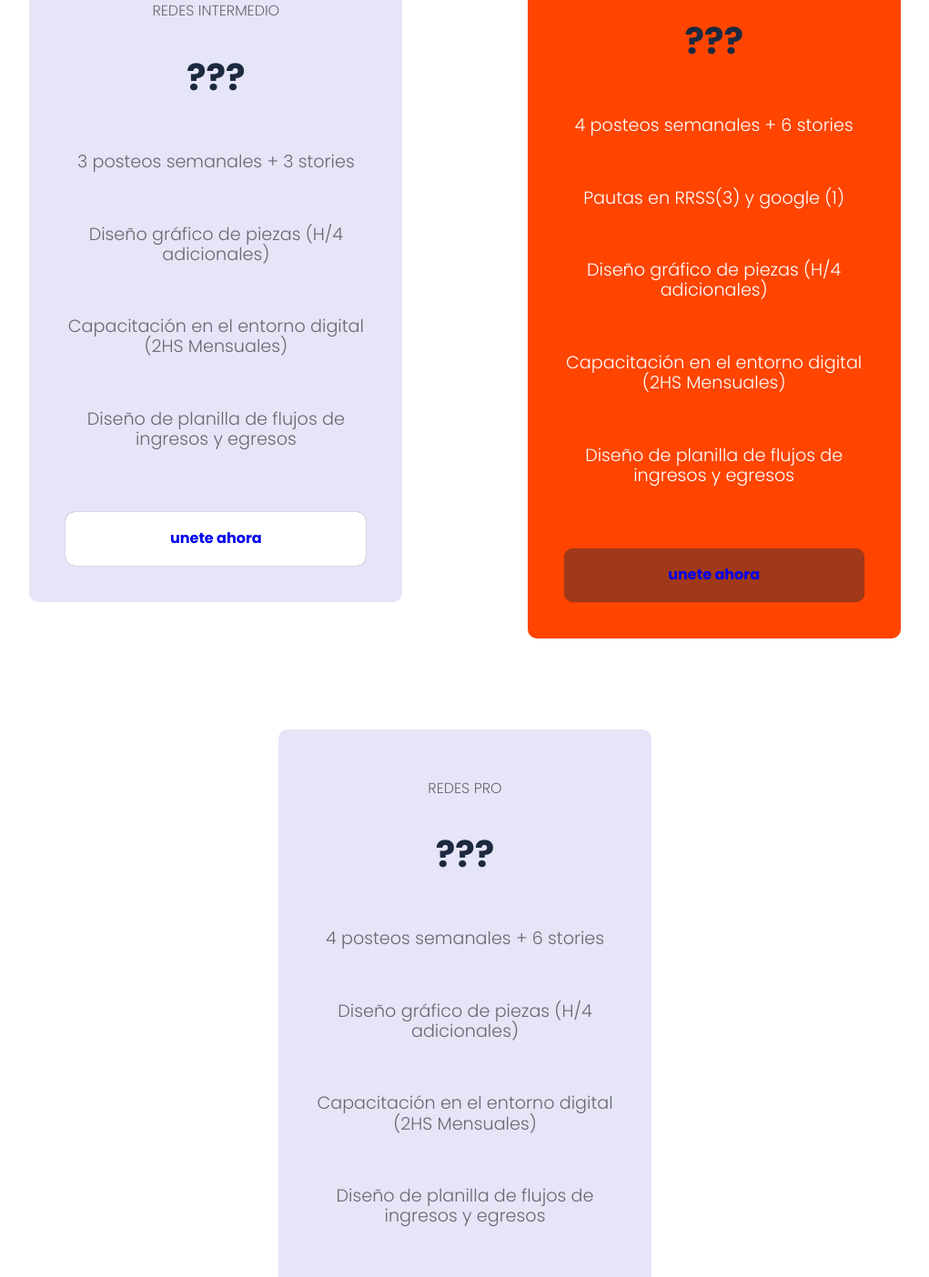
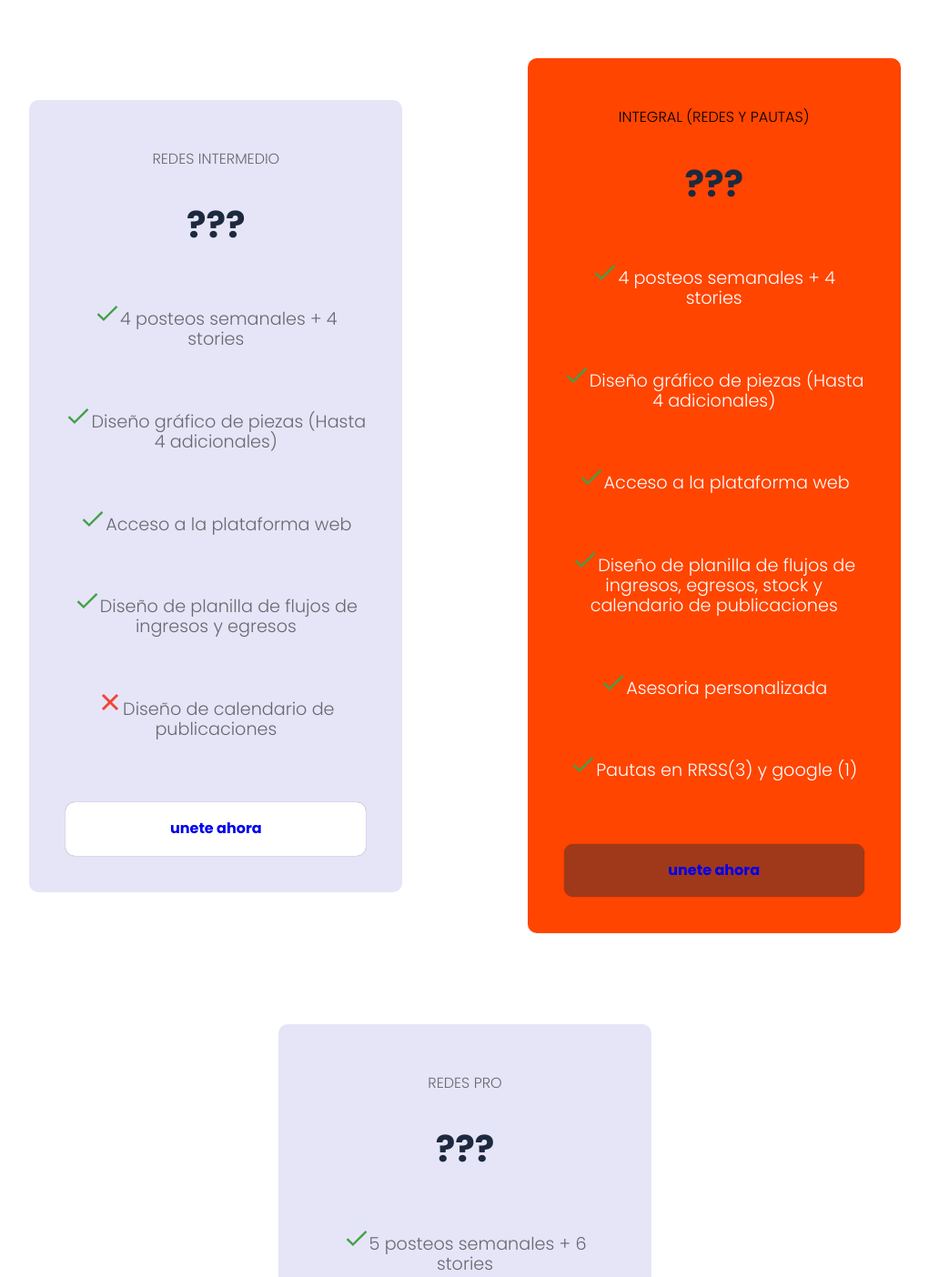
Before and after one commit to AlexHnatiuk969/GINHNAT, a plain HTML site: page index.html in a window 1280 px wide. Shown: the part 3418-4822 px from the top of the page at 91% size, without its empty margins (129-1150 px from the left). Drawn offline with nearby package versions, Linux system fonts and the light colour scheme.

Commit message:
cambios box planes

```diff
--- a/Assets/Css/style.css
+++ b/Assets/Css/style.css
@@ -280,6 +280,11 @@ margin-bottom: 15px;
 
 }
 
+.icon_v{
+    display: inline-block;
+    align-items: center;
+}
+
 .price__cta{
     display: block;
     padding: 20px 0;
--- a/index.html
+++ b/index.html
@@ -117,10 +117,11 @@
           <h3 class="price__price">???</h3>
 
           <div class="price__items">
-            <p class="price__features">2 posteos semanales + 2 stories</p>
-            <p class="price__features">Diseño gráfico de piezas (H/4 adicionales)</p>
-            <p class="price__features">Capacitación en el entorno digital (2HS Mensuales)</p>
-            <p class="price__features">Diseño de planilla de flujos de ingresos y egresos</p>
+            <p class="price__features"> <img class="icon_v" src="./Assets/images/verificación.svg">2 posteos semanales + 2 stories</p>
+            <p class="price__features"> <img class="icon_v" src="./Assets/images/verificación.svg">Diseño gráfico de piezas (Hasta 4 adicionales)</p>
+            <p class="price__features"><img class="icon_v" src="./Assets/images/eliminar.svg">Acceso a la plataforma web</p>
+            <p class="price__features"><img class="icon_v" src="./Assets/images/verificación.svg">Diseño de planilla de flujos de ingresos y egresos</p>
+            <p class="price__features"><img class="icon_v" src="./Assets/images/eliminar.svg">Diseño de calendario de publicaciones</p>
           </div>
 
           <a href="#" class="price__cta">unete ahora</a>
@@ -131,11 +132,13 @@
           <h3 class="price__price">???</h3>
 
           <div class="price__items">
-            <p class="price__features">3 posteos semanales + 3 stories</p>
-            <p class="price__features">Diseño gráfico de piezas (H/4 adicionales)</p>
-            <p class="price__features">Capacitación en el entorno digital (2HS Mensuales)</p>
-            <p class="price__features">Diseño de planilla de flujos de ingresos y egresos</p>
+            <p class="price__features"><img class="icon_v" src="./Assets/images/verificación.svg">4 posteos semanales + 4 stories</p>
+            <p class="price__features"><img class="icon_v" src="./Assets/images/verificación.svg">Diseño gráfico de piezas (Hasta 4 adicionales)</p>
+            <p class="price__features"><img class="icon_v" src="./Assets/images/verificación.svg">Acceso a la plataforma web</p>
+            <p class="price__features"><img class="icon_v" src="./Assets/images/verificación.svg">Diseño de planilla de flujos de ingresos y egresos</p>
+            <p class="price__features"><img class="icon_v" src="./Assets/images/eliminar.svg">Diseño de calendario de publicaciones</p>
           </div>
+
 
           <a href="#" class="price__cta">unete ahora</a>
         </div>
@@ -145,11 +148,12 @@
           <h3 class="price__price">???</h3>
 
           <div class="price__items">
-            <p class="price__features">4 posteos semanales + 6 stories</p>
-            <p class="price__features">Pautas en RRSS(3) y google (1)</p>
-            <p class="price__features">Diseño gráfico de piezas (H/4 adicionales)</p>
-            <p class="price__features">Capacitación en el entorno digital (2HS Mensuales)</p>
-            <p class="price__features">Diseño de planilla de flujos de ingresos y egresos</p>
+            <p class="price__features"><img class="icon_v" src="./Assets/images/verificación.svg">4 posteos semanales + 4 stories</p>
+            <p class="price__features"><img class="icon_v" src="./Assets/images/verificación.svg">Diseño gráfico de piezas (Hasta 4 adicionales)</p>
+            <p class="price__features"><img class="icon_v" src="./Assets/images/verificación.svg">Acceso a la plataforma web </p>
+            <p class="price__features"><img class="icon_v" src="./Assets/images/verificación.svg">Diseño de planilla de flujos de ingresos, egresos, stock y calendario de publicaciones</p>
+            <p class="price__features"><img class="icon_v" src="./Assets/images/verificación.svg">Asesoria personalizada</p>
+            <p class="price__features"><img class="icon_v" src="./Assets/images/verificación.svg">Pautas en RRSS(3) y google (1)</p>
           </div>
 
           <a href="#" class="price__cta">unete ahora</a>
@@ -160,10 +164,11 @@
             <h3 class="price__price">???</h3>
 
             <div class="price__items">
-              <p class="price__features">4 posteos semanales + 6 stories</p>
-              <p class="price__features">Diseño gráfico de piezas (H/4 adicionales)</p>
-              <p class="price__features">Capacitación en el entorno digital (2HS Mensuales)</p>
-              <p class="price__features">Diseño de planilla de flujos de ingresos y egresos</p>
+              <p class="price__features"><img class="icon_v" src="./Assets/images/verificación.svg">5 posteos semanales + 6 stories</p>
+              <p class="price__features"><img class="icon_v" src="./Assets/images/verificación.svg">Diseño gráfico de piezas (Hasta 4 adicionales)</p>
+              <p class="price__features"><img class="icon_v" src="./Assets/images/verificación.svg">Acceso a la plataforma web</p>
+              <p class="price__features"><img class="icon_v" src="./Assets/images/verificación.svg">Diseño de planilla de flujos de ingresos, egresos y stock</p>
+              <p class="price__features"><img class="icon_v" src="./Assets/images/verificación.svg">Diseño de calendario de publicaciones</p>
             </div>
 
             <a href="#" class="price__cta">unete ahora</a>
@@ -238,7 +243,7 @@
       </div>
 
       <div class="row">
-      Copyright © HG SOLUCIONES - derechos reservados || Alex Hnatiuk Dev.
+      Copyright © HG CONSULTING - derechos reservados || Alex Hnatiuk Dev.
       </div>
       </div>
       </footer>
@@ -249,10 +254,3 @@
   <script src="./js/menu.js"></script>
 </body>
 </html>
-
-
-
-
-daianamaidana.dnm@gmail.com
-06abril
-wesolowki
```
Also changed, not shown: Assets/images/eliminar.svg (added), Assets/images/verificación.svg (added).
